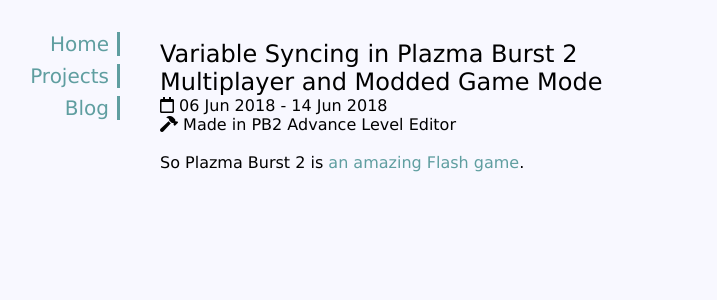
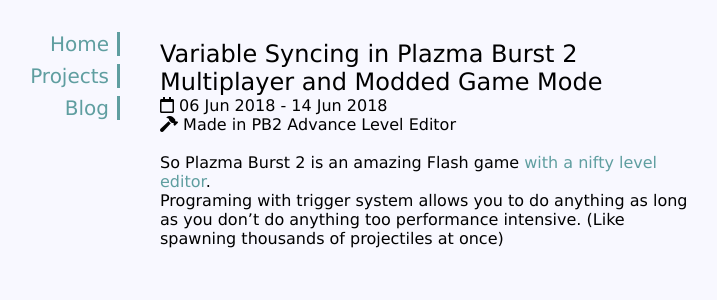
Before and after one commit to justinlok/justinlok.github.io, a Jekyll site: the page built from _posts/projects/0003-01-01-pb2-variable-syncying.md, in a window 1280 px wide. Shown: the top 300 px of the page, without its empty margins (312-1029 px from the left). Built offline with Jekyll 4.4.1, drawn with Linux system fonts in a browser that asks for light colours; nearby versions of some CDN libraries.

Commit message:
Update 0003-01-01-pb2-variable-syncying.md

```diff
--- a/_posts/projects/0003-01-01-pb2-variable-syncying.md
+++ b/_posts/projects/0003-01-01-pb2-variable-syncying.md
@@ -12,4 +12,6 @@
 categories: projects
 ---
 
-So Plazma Burst 2 is [an amazing Flash game](/blog/pb2-one-impressive-flash-game).
+So Plazma Burst 2 is an amazing Flash game [with a nifty level editor](/blog/pb2-one-impressive-flash-game).
+
+Programing with trigger system allows you to do anything as long as you don't do anything too performance intensive. (Like spawning thousands of projectiles at once)
```
